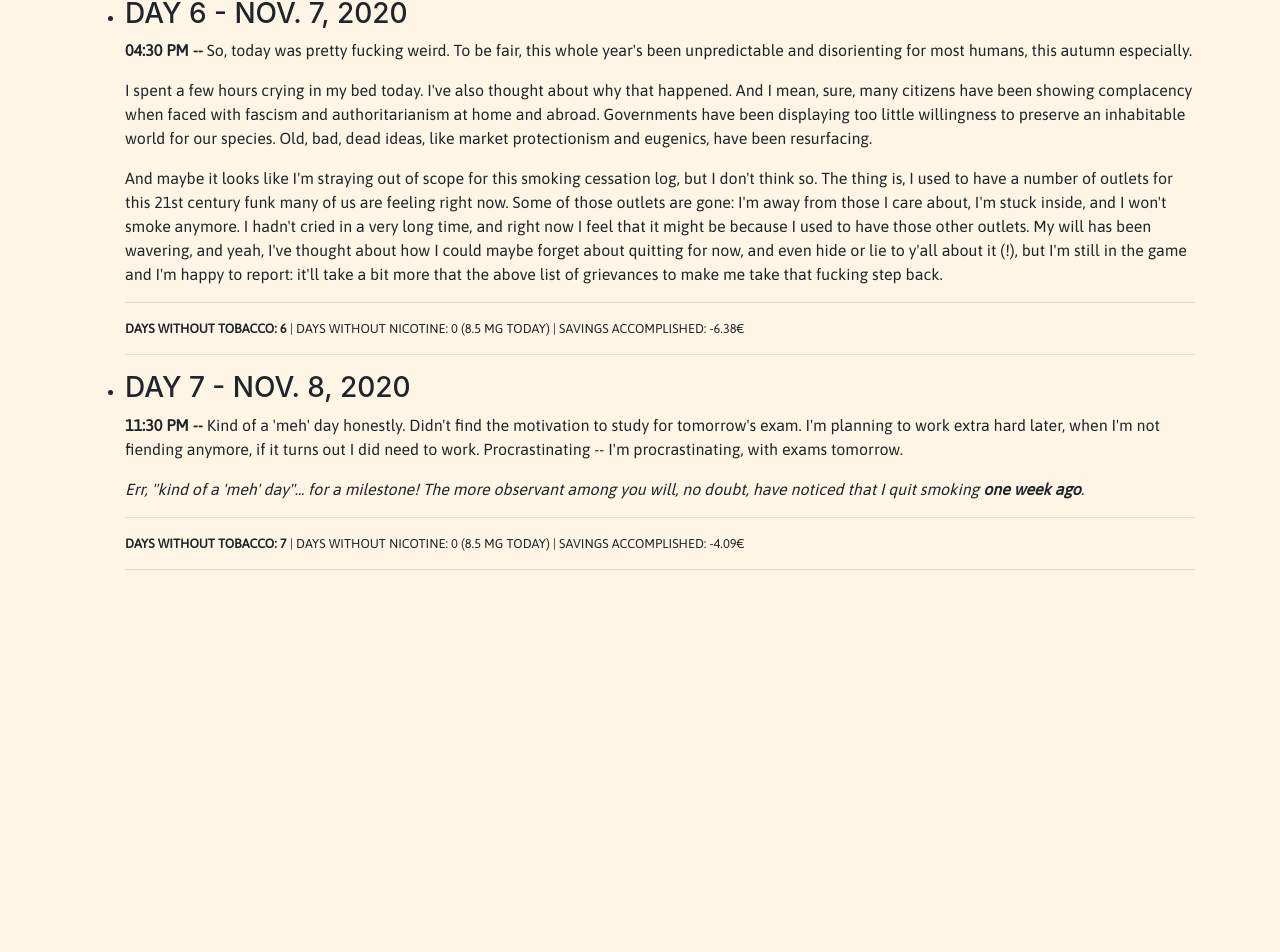
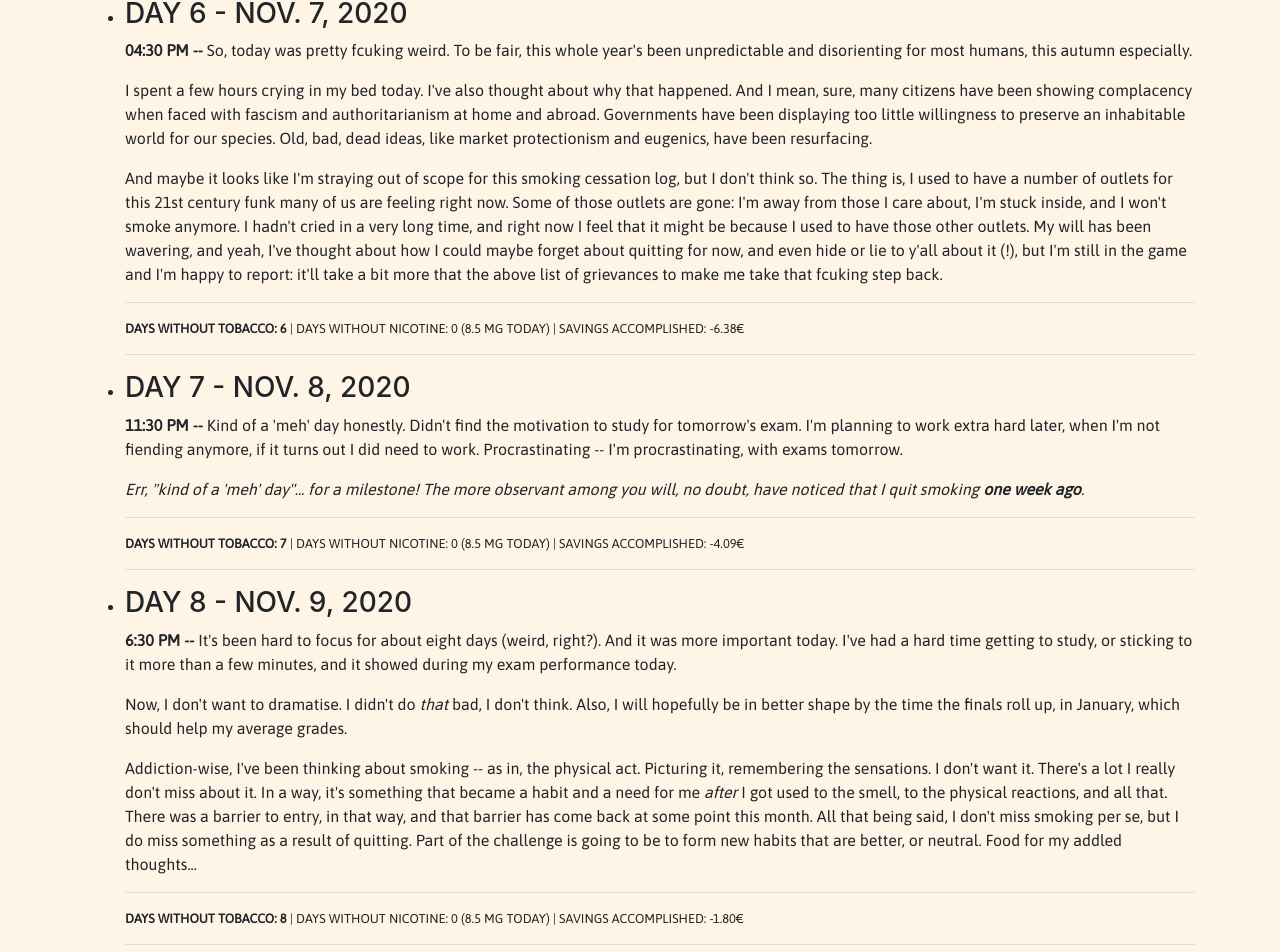
Before and after one commit to draialexis/alexisdrai, an Angular app: page / in a window 1280 px wide. Shown: the part 2395-3347 px from the top of the page. Before the commit the page ends 2981 px from the top, so only its background shows below. Built offline with nearby package versions, Linux system fonts and the light colour scheme.

Commit message:
Remove fucks, add day 8 entry

```diff
--- a/src/app/components/smokefree/smokefree.component.html
+++ b/src/app/components/smokefree/smokefree.component.html
@@ -1,4 +1,4 @@
-<h1 id="smokefree">I'm quitting smoking : my journal</h1>
+<h1>I'm quitting smoking : my journal</h1>
 <ul>
   <li>
     <h3 class="text-uppercase">Day 0 - nov. 1, 2020</h3>
@@ -13,7 +13,7 @@
   </li>
   <li>
     <h3 class="text-uppercase">Day 1 - nov. 2, 2020</h3>
-    <p><strong>00:30 AM (so, 03/11/2020 technically) --</strong> Well, fuck me. I'm using a patch so it could probably
+    <p><strong>00:30 AM (so, 03/11/2020 technically) --</strong> Well, fcuk me. I'm using a patch so it could probably
       have been worse, but this is harder than I thought. I'm restless, time seems to pass slowly, and I'm warm and
       sweaty and distracted. But I made it so far. Now let's see if I can sleep.</p>
     <p><strong>In retrospect</strong>, and as I mentioned above, it's also easier than it could have been in some ways.
@@ -80,7 +80,7 @@
   </li>
   <li>
     <h3 class="text-uppercase">Day 6 - nov. 7, 2020</h3>
-    <p><strong>04:30 PM --</strong> So, today was pretty fucking weird. To be fair, this whole year's been unpredictable
+    <p><strong>04:30 PM --</strong> So, today was pretty fcuking weird. To be fair, this whole year's been unpredictable
       and disorienting for most humans, this autumn especially.</p>
     <p>I spent a few hours crying in my bed today. I've also thought about why that happened. And I mean, sure, many
       citizens have been showing complacency when faced with fascism and authoritarianism at home and abroad.
@@ -92,7 +92,7 @@
       anymore. I hadn't cried in a very long time, and right now I feel that it might be because I used to have those
       other outlets. My will has been wavering, and yeah, I've thought about how I could maybe forget about quitting for
       now, and even hide or lie to y'all about it (!), but I'm still in the game and I'm happy to report: it'll take
-      a bit more that the above list of grievances to make me take that fucking step back.</p>
+      a bit more that the above list of grievances to make me take that fcuking step back.</p>
     <hr>
     <p class="small-print text-uppercase"><strong>days without tobacco: 6</strong> | days without nicotine: 0 (8.5 mg
       today) | savings accomplished: -6.38€</p>
@@ -110,6 +110,24 @@
       today) | savings accomplished: -4.09€</p>
     <hr>
   </li>
+  <li>
+    <h3 id="smokefree" class="text-uppercase">Day 8 - nov. 9, 2020</h3>
+    <p><strong>6:30 PM --</strong> It's been hard to focus for about eight days (weird, right?). And it was more
+      important today. I've had a hard time getting to study, or sticking to it more than a few minutes, and it
+      showed during my exam performance today.</p>
+    <p>Now, I don't want to dramatise. I didn't do <em>that</em> bad, I don't think. Also, I will hopefully be in better
+      shape by the time the finals roll up, in January, which should help my average grades.</p>
+    <p>Addiction-wise, I've been thinking about smoking -- as in, the physical act. Picturing it, remembering the
+      sensations. I don't want it. There's a lot I really don't miss about it. In a way, it's something that became a
+      habit and a need for me <em>after</em> I got used to the smell, to the physical reactions, and all that. There was
+      a barrier to entry, in that way, and that barrier has come back at some point this month. All that being said, I
+      don't miss smoking per se, but I do miss something as a result of quitting. Part of the challenge is going to be
+      to form new habits that are better, or neutral. Food for my addled thoughts...</p>
+    <hr>
+    <p class="small-print text-uppercase"><strong>days without tobacco: 8</strong> | days without nicotine: 0 (8.5 mg
+      today) | savings accomplished: -1.80€</p>
+    <hr>
+  </li>
   <!--<li>
     <h3 class="text-uppercase">Day N-1 - nov. N, 2020</h3>
     <p></p>
```
